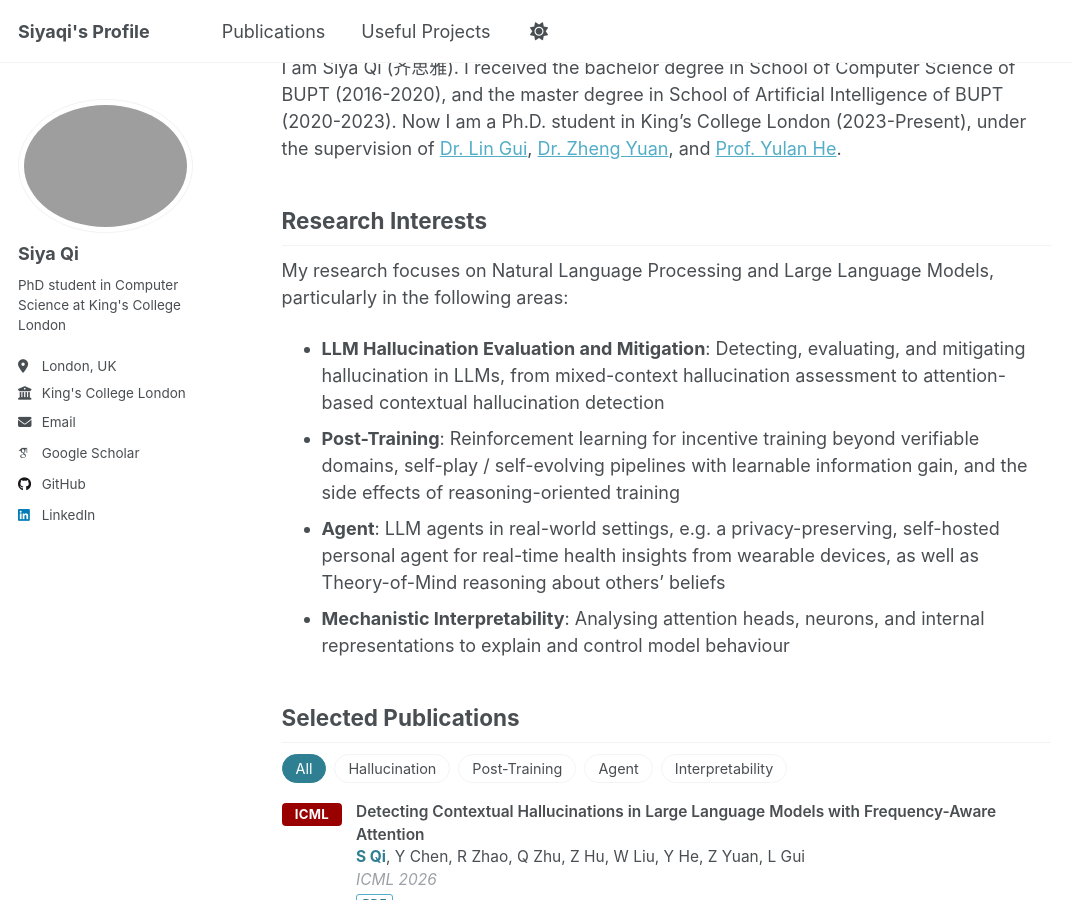
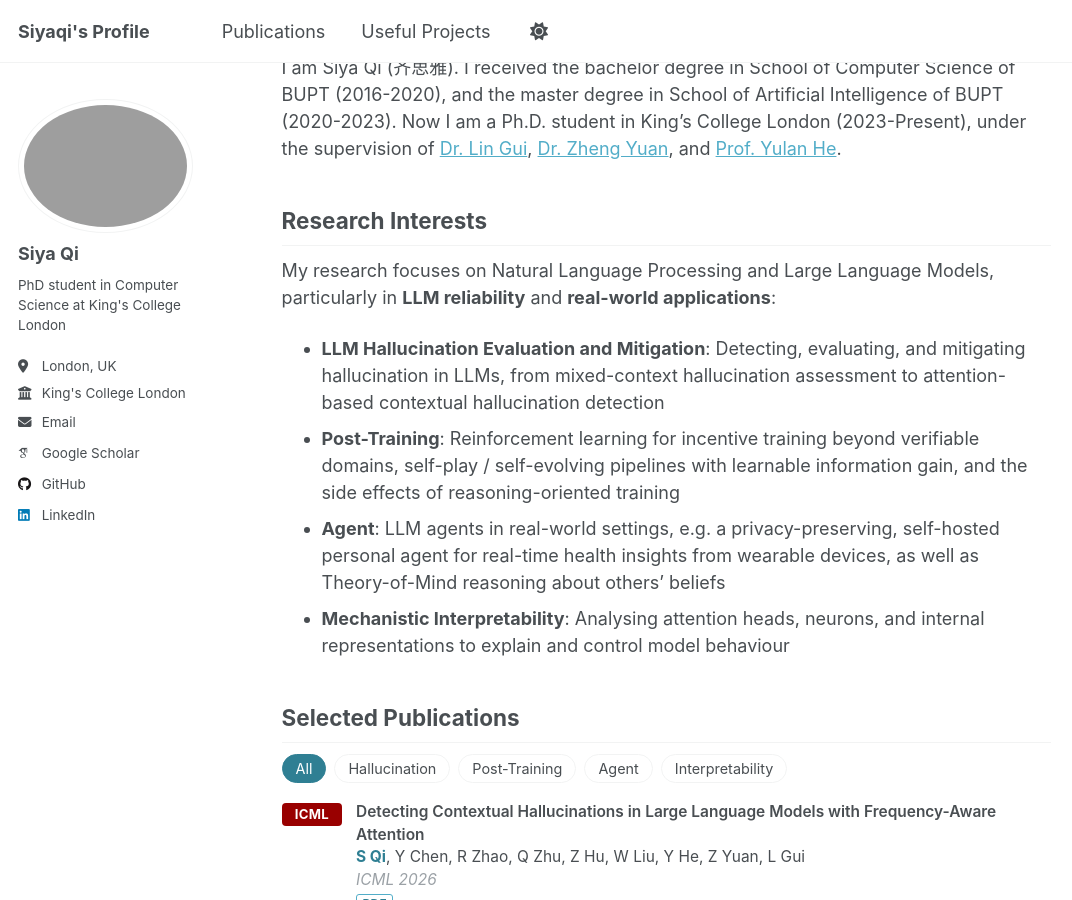
Before and after one commit to siyaqi/siyaqi.github.io, a Jekyll site: the page built from _pages/about.md, in a window 1280 px wide and 900 px high, scrolled down 340 px. Shown: the whole window, without its empty margins (0-1072 px from the left). Built offline with Jekyll 4.4.1, drawn with Linux system fonts in a browser that asks for light colours; some web fonts are replaced.

Commit message:
About: frame research interests around LLM reliability and real-world applications
Co-Authored-By: Claude Fable 5.1 <noreply@anthropic.com>

```diff
--- a/_pages/about.md
+++ b/_pages/about.md
@@ -44,7 +44,7 @@ I am Siya Qi (齐思雅). I received the bachelor degree in School of Computer S
 
 ## Research Interests
 
-My research focuses on Natural Language Processing and Large Language Models, particularly in the following areas:
+My research focuses on Natural Language Processing and Large Language Models, particularly in **LLM reliability** and **real-world applications**:
 
 <!-- - **Large Language Models**: Evaluation and analysis of LLMs, including reader-aligned retrieval-augmented generation and LLM simulation of human dialogue -->
 - **LLM Hallucination Evaluation and Mitigation**: Detecting, evaluating, and mitigating hallucination in LLMs, from mixed-context hallucination assessment to attention-based contextual hallucination detection
```
